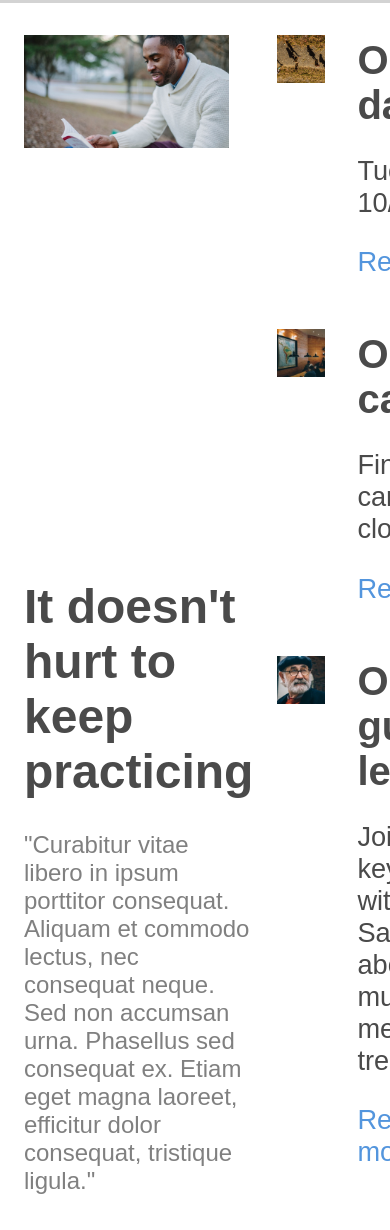
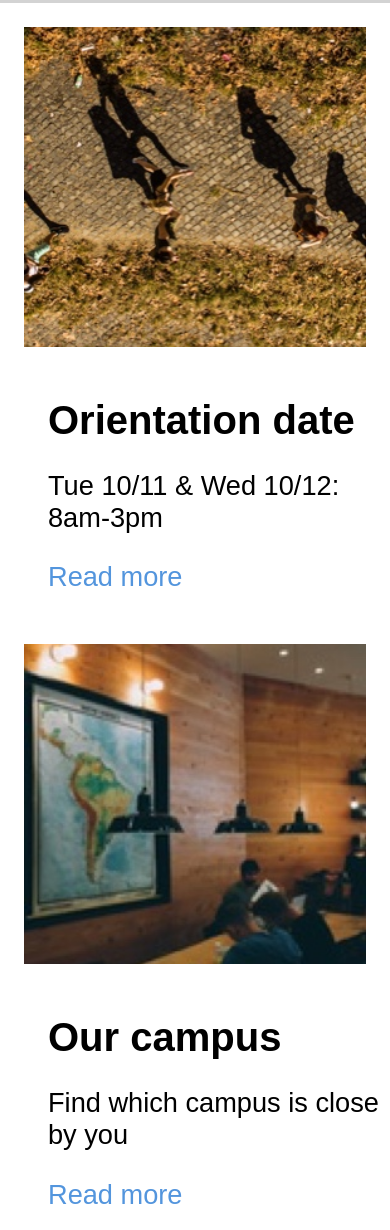
Before and after one commit to marijand/Capstone, a plain HTML site: page index.html in a window 390 px wide. Shown: the part 736-1966 px from the top of the page. Drawn offline with Linux system fonts and the light colour scheme.

Commit message:
Finalize Information mobile

```diff
--- a/index.html
+++ b/index.html
@@ -47,10 +47,9 @@
       </div>
     </div>
 
-    <!-- Information -->
+    <!-- Information desktop -->
 
     <div class="information">
-
       <div class="information-left">
         <div class="image-container">
           <img src="resources/images/information-main.jpg" alt="picture with person reading book">
@@ -70,7 +69,7 @@
           <div class="box-right">
             <div class="boxtext">
               <h1>Orientation date</h1>
-              <p>Tue 10/11 & Wed 10/12: 81m-3pm</p>
+              <p>Tue 10/11 & Wed 10/12: 8am-3pm</p>
               <span> <p>Read more</p> </span>
             </div>
           </div>
@@ -105,6 +104,40 @@
         </div>
       </div>
     </div>
+<!-- Information mobile -->
+
+    <div class="information-mobile">
+      <div class="box-mobile">
+        <div class="image-info-container">
+          <div class="one"></div>
+        </div>
+        <div class="box-mobile-text">
+          <h1>Orientation date</h1>
+          <p>Tue 10/11 & Wed 10/12: 8am-3pm</p>
+          <span> <p>Read more</p> </span>
+        </div>
+      </div>
+      <div class="box-mobile">
+        <div class="image-info-container">
+          <div class="two"></div>
+        </div>
+        <div class="box-mobile-text">
+          <h1>Our campus</h1>
+          <p>Find which campus is close by you</p>
+          <span> <p>Read more</p> </span>
+        </div>
+      </div>
+      <div class="box-mobile">
+        <div class="image-info-container">
+          <div class="three"></div>
+        </div>
+        <div class="box-mobile-text">
+          <h1>Our guest lecture</h1>
+          <p>Join a keynote with Oliver Sack about music in medical treatment</p>
+          <span> <p>Read more</p> </span>
+        </div>
+      </div>
+    </div>
 
   </body>
 </html>
--- a/resources/css/style.css
+++ b/resources/css/style.css
@@ -211,16 +211,26 @@ body{
   }
 }
 
-/* Information */
+/* Information left*/
 
 .information{
-  display: inline-flex;
-  overflow: hidden;
+  display: flex;
   flex-grow: 1;
   width: 100%;
 }
 
+@media only screen and (max-width: 700px) {
+  .information{
+    flex-direction: column;
+  }
+  .hidden{
+    display: none;
+  }
+}
+
 .information-left{
+  display: flex;
+  flex-direction: column;
   width: 60%;
   padding-left: 1.5rem;
   color: rgba(74,74,74);
@@ -231,7 +241,7 @@ body{
   max-width: 100%;
   padding: 2rem 1.5rem 2rem 0rem;
   padding-right: 1.5rem;
-  height: 30rem;
+  height: auto;
   overflow: hidden;
 }
 
@@ -248,7 +258,8 @@ body{
 .information-left p{
   font-size: 1.5rem;
   padding-bottom: 2rem;
-  color: rgba(74, 74, 74, 0.7)
+  color: rgba(74, 74, 74, 0.7);
+  padding-right: 1rem;
 }
 
 .information-left h2{
@@ -256,7 +267,11 @@ body{
   font-weight: lighter;
 }
 
+/* Information right */
+
 .information-right{
+  display: flex;
+  flex-direction: column;
   width: 40%;
   padding-top: 0.5rem;
 }
@@ -308,3 +323,71 @@ body{
   color: rgba(83, 149, 221);
   font-size: 1rem;
 }
+
+.information-mobile{
+  display: none;
+}
+
+@media only screen and (max-width: 1030px) {
+  .information{
+    display: none;
+  }
+
+  .information-mobile{
+    display: block;
+  }
+}
+
+/* Information mobile */
+
+.image-info-container{
+  max-width: 100%;
+  padding: 1.5rem;
+}
+
+.one{
+  height: 20rem;
+  overflow: hidden;
+  background-image: url('../images/information-orientation.jpg');
+  background-position: center;
+  background-size: cover;
+  background-repeat: no-repeat;
+}
+
+.two{
+  height: 20rem;
+  overflow: hidden;
+  background-image: url('../images/information-campus.jpg');
+  background-position: center;
+  background-size: cover;
+  background-repeat: no-repeat;
+}
+
+.three{
+  height: 20rem;
+  overflow: hidden;
+  background-image: url('../images/information-guest-lecture.jpg');
+  background-position: center;
+  background-size: cover;
+  background-repeat: no-repeat;
+}
+
+.box-mobile-text{
+    padding-left: 3rem;
+}
+
+.box-mobile-text h1{
+  font-size: 2.5rem;
+  margin-bottom: 0rem;
+  font-weight: bold;
+}
+
+.box-mobile-text p{
+  font-size: 1.7rem;
+  font-weight: lighter;
+}
+
+.box-mobile-text span{
+  color: rgba(83, 149, 221);
+  font-size: 1rem;
+}
```
